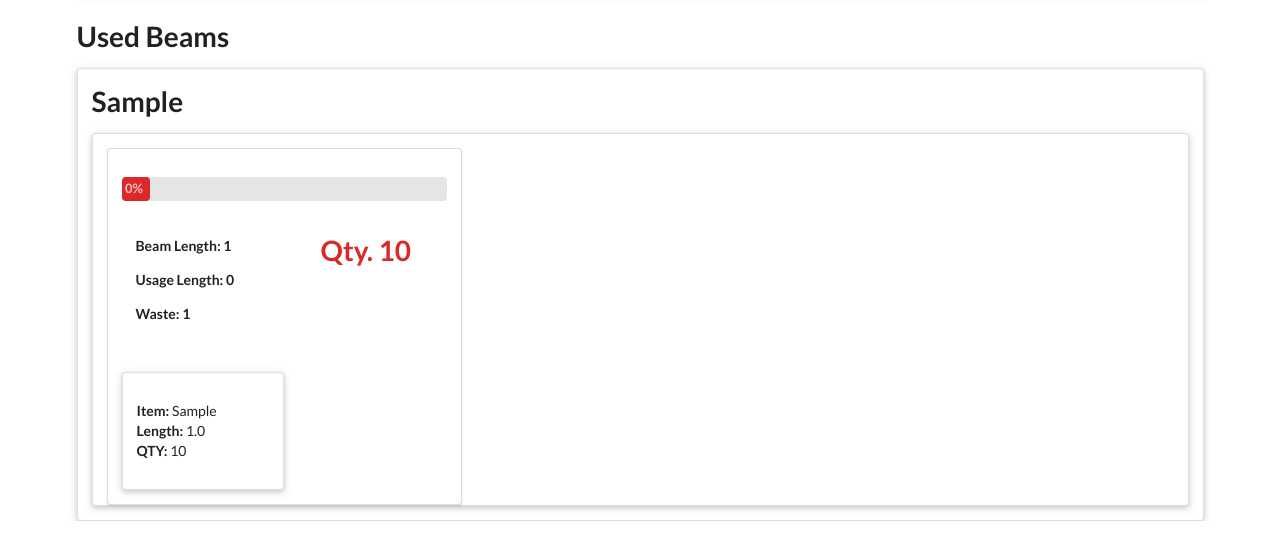
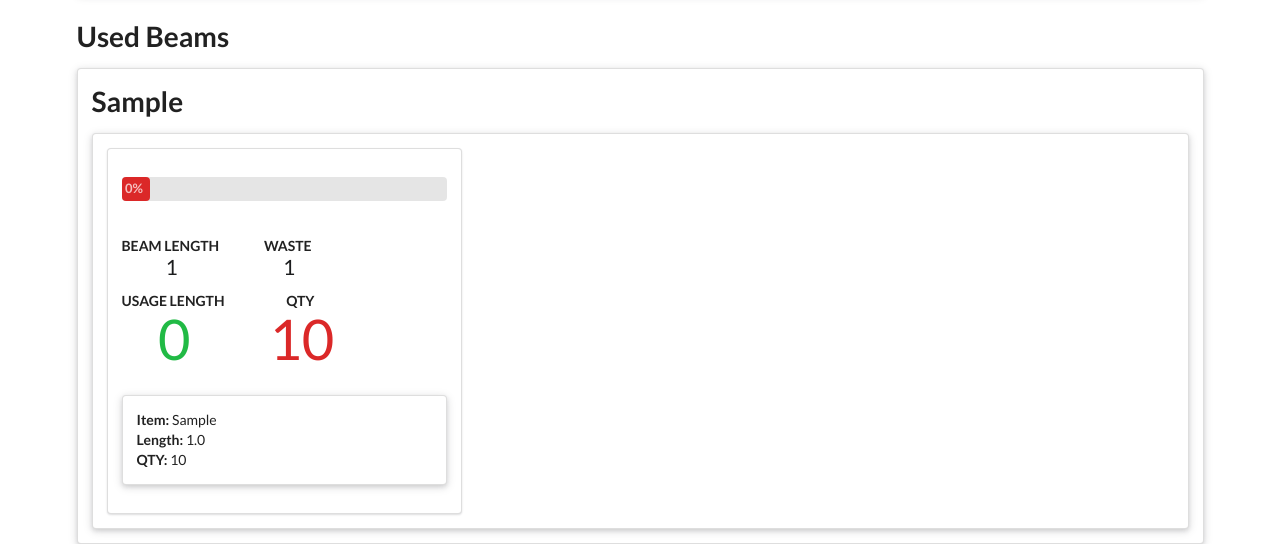
Before and after one commit to Boomatang/Clue, a Flask app: page /BOM/result/Sample in a window 1280 px wide. Shown: the part 806-1350 px from the top of the page. Before the commit the page ends 1327 px from the top, so only its background shows below. Run offline with Flask 2, Linux system fonts and the light colour scheme; a user stored in the database is signed in; tables that the repository leaves empty hold one stand-in row (values such as "Sample post"); some libraries are stand-ins or nearby versions.

Commit message:
UI Beam card header updated

```diff
--- a/app/templates/BOM/_beam.html
+++ b/app/templates/BOM/_beam.html
@@ -2,7 +2,7 @@
 
 <div class="ui raised column segment">
   <div class="ui three column stackable grid container">
-    <br>
+  <br/>
     {% for beam in  result.get_beams_for_material(material) %}
       <div class="ui column segment">
         <div class="ui progress {{ beam.progress_bar_state() }}">
@@ -12,29 +12,61 @@
 
           </div>
         </div>
-        <div class="">
-          <div class="ui two column grid container">
-            <div class="ui padded column container">
-              <strong>
-                <p>Beam Length: {{ beam.length }}</p>
-                <p>Usage Length: {{ beam.usage }}</p>
-                <p>Waste: {{ beam.waste }}</p>
-              </strong>
-              <br>
+        <div class="ui container">
+          <div class="ui container">
+            <div class="ui mini statistics">
+              <div class="ui  statistic">
+                <div class="label">
+                  Beam Length&nbsp;
+                </div>
+                <div class="value">
+                  {{ beam.length }}
+                </div>
+
+              </div>
+
+              <div class="ui  statistic">
+                <div class="label">
+                  Waste&nbsp;
+                </div>
+                <div class="value">
+                  {{ beam.waste }}
+                </div>
+
+              </div>
             </div>
-            <div class="ui padded center aligned column container">
-              <h1 class="ui huge red header">Qty. {{ beam.qty }}  </h1>
+            <div class="ui statistics">
+
+              <div class="ui green  statistic">
+                <div class="label">
+                  Usage Length&nbsp;
+                </div>
+                <div class="value">
+                  {{ beam.usage }}
+                </div>
+
+              </div>
+              <div class="ui red statistic">
+                <div class="label">
+                  Qty&nbsp;
+                </div>
+                <div class="value">
+                  {{ beam.qty }}
+                </div>
+              </div>
             </div>
           </div>
-          <div class="ui two column grid container">
-            <br>
+
+          <div class="ui container">
             {% for part in beam.parts %}
               {% include("BOM/_part_result.html") %}
             {% endfor %}
           </div>
+
         </div>
       </div>
 
     {% endfor %}
+  <br/>
   </div>
 </div>
```
